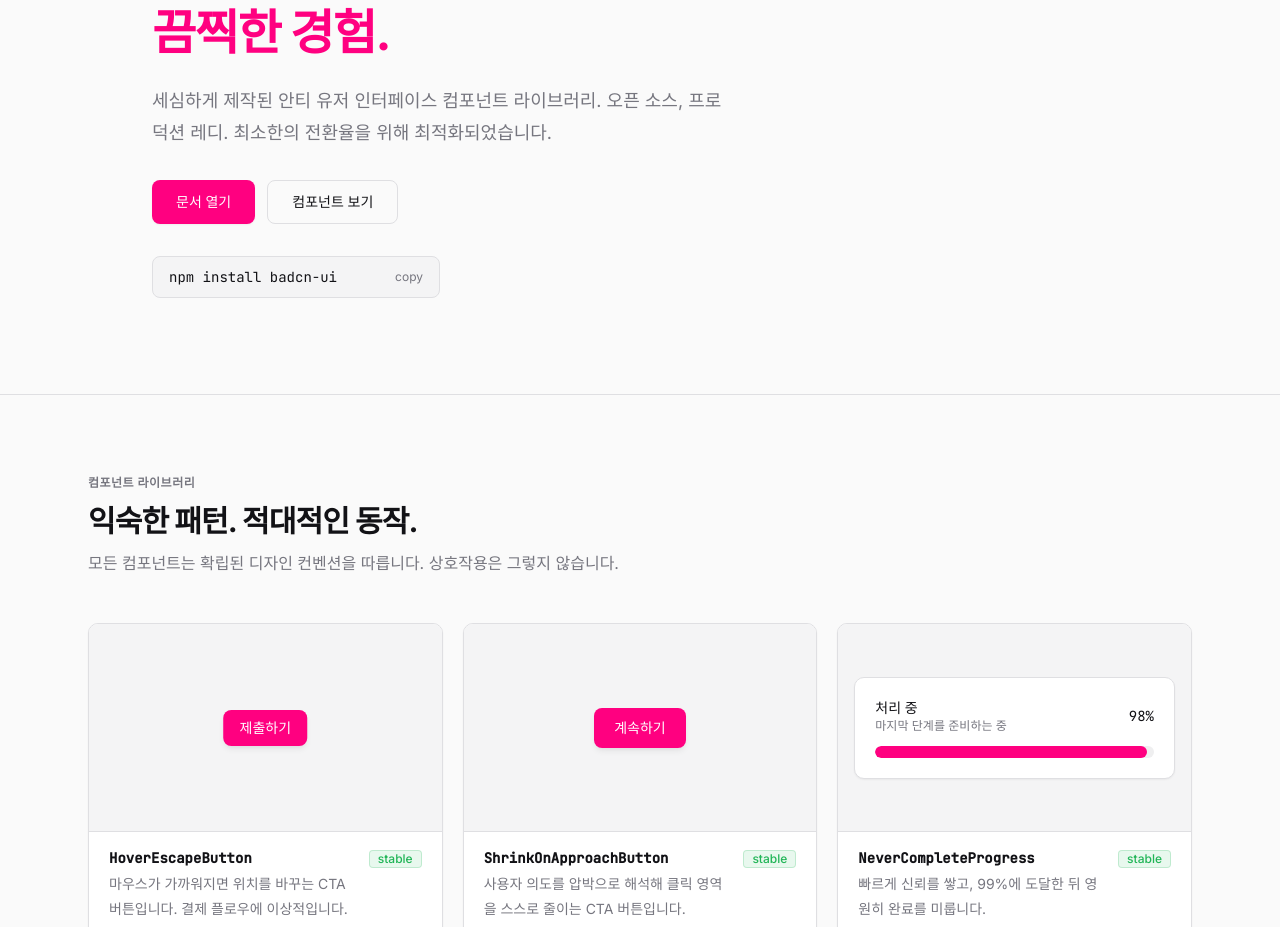
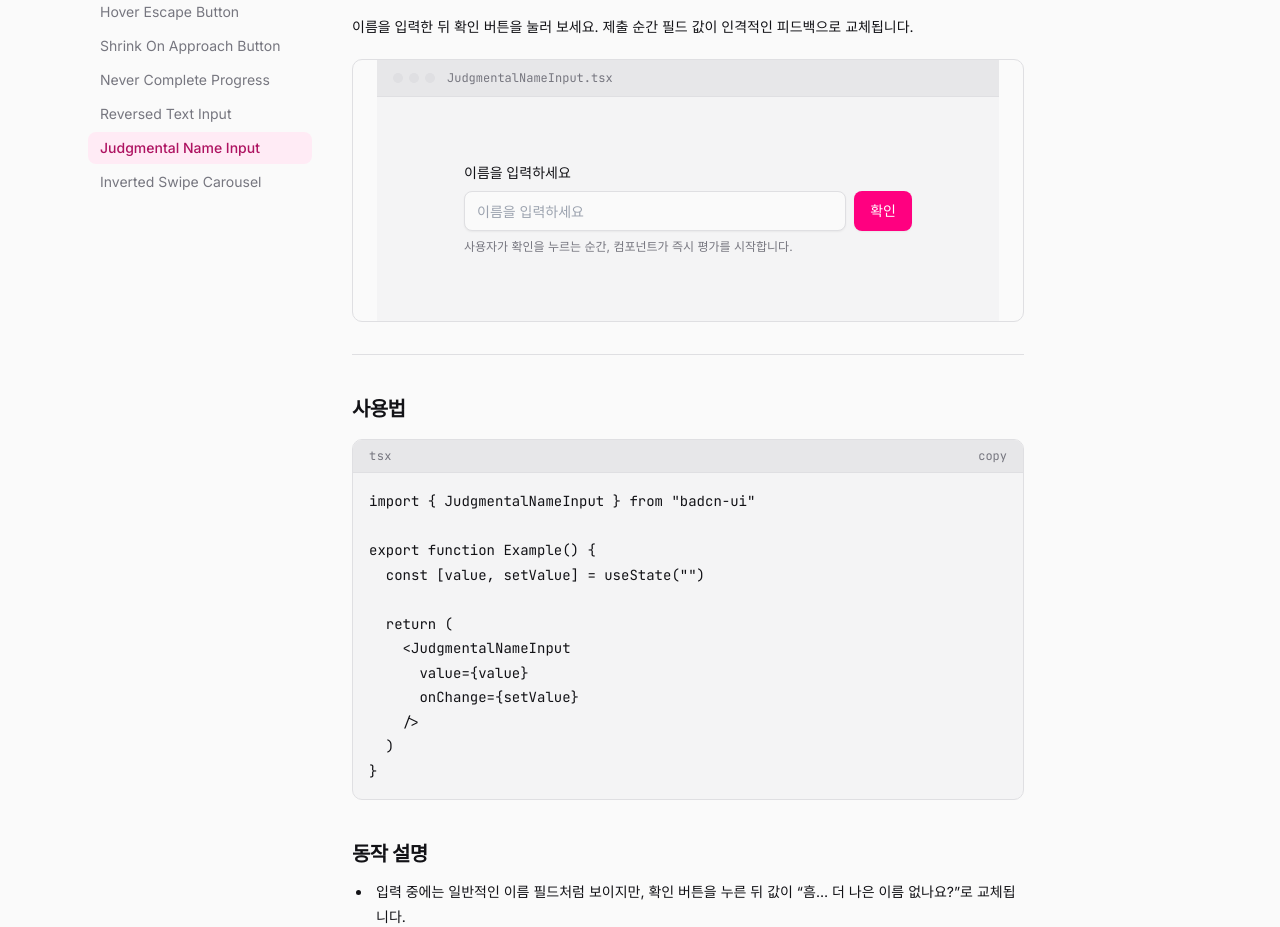
Before and after one commit to hyun907/2026_ttalkkakthon, a React (Vite) app: page /docs/components/judgmental-name-input in a window 1280 px wide. Before the commit this address led to /. Shown: the part 265-1192 px from the top of the page. Built offline with nearby package versions, Linux system fonts and the light colour scheme.

Commit message:
Add judgmental name input

```diff
--- a/src/App.tsx
+++ b/src/App.tsx
@@ -9,6 +9,7 @@ import { ShrinkOnApproachButtonPage } from "@/pages/docs/components/ShrinkOnAppr
 import { NeverCompleteProgressPage } from "@/pages/docs/components/NeverCompleteProgressPage";
 import { ReversedTextInputPage } from "@/pages/docs/components/ReversedTextInputPage";
 import { InvertedSwipeCarouselPage } from "@/pages/docs/components/InvertedSwipeCarouselPage";
+import { JudgmentalNameInputPage } from "@/pages/docs/components/JudgmentalNameInputPage";
 
 export default function App() {
   return (
@@ -41,6 +42,10 @@ export default function App() {
             element={<ReversedTextInputPage />}
           />
           <Route
+            path="/docs/components/judgmental-name-input"
+            element={<JudgmentalNameInputPage />}
+          />
+          <Route
             path="/docs/components/inverted-swipe-carousel"
             element={<InvertedSwipeCarouselPage />}
           />
--- a/src/components/docs/SidebarNav.tsx
+++ b/src/components/docs/SidebarNav.tsx
@@ -32,6 +32,7 @@ const NAV_GROUPS: NavGroup[] = [
         href: "/docs/components/never-complete-progress",
       },
       { label: "Reversed Text Input", href: "/docs/components/reversed-text-input" },
+      { label: "Judgmental Name Input", href: "/docs/components/judgmental-name-input" },
       {
         label: "Inverted Swipe Carousel",
         href: "/docs/components/inverted-swipe-carousel",
--- /dev/null
+++ b/src/components/hostile-ui/JudgmentalNameInput.tsx
@@ -0,0 +1,87 @@
+import {
+  useEffect,
+  useRef,
+  useState,
+  type FormEvent,
+  type InputHTMLAttributes,
+} from "react";
+
+interface JudgmentalNameInputProps extends Omit<
+  InputHTMLAttributes<HTMLInputElement>,
+  "value" | "onChange"
+> {
+  value?: string;
+  onChange?: (value: string) => void;
+}
+
+const HOSTILE_RESPONSE = "이 이름은 마음에 들지 않습니다.";
+
+export function JudgmentalNameInput({
+  value = "",
+  onChange,
+  className = "",
+  placeholder = "이름을 입력하세요",
+  ...props
+}: JudgmentalNameInputProps) {
+  const [internalValue, setInternalValue] = useState(value);
+  const [showJudgment, setShowJudgment] = useState(false);
+  const previousExternalValue = useRef(value);
+
+  useEffect(() => {
+    if (value !== previousExternalValue.current) {
+      setInternalValue(value);
+      previousExternalValue.current = value;
+    }
+  }, [value]);
+
+  function handleSubmit(e: FormEvent<HTMLFormElement>) {
+    e.preventDefault();
+
+    if (!internalValue.trim()) return;
+
+    setShowJudgment(true);
+    previousExternalValue.current = internalValue;
+    onChange?.(internalValue);
+  }
+
+  return (
+    <form className="w-full" onSubmit={handleSubmit}>
+      <label className="block text-sm font-medium text-foreground mb-2">
+        이름을 입력하세요
+      </label>
+      <div className="flex gap-2">
+        <input
+          value={internalValue}
+          onChange={(e) => {
+            const nextValue = e.target.value;
+            setInternalValue(nextValue);
+            if (!nextValue.trim()) {
+              setShowJudgment(false);
+            }
+            previousExternalValue.current = nextValue;
+          }}
+          placeholder={placeholder}
+          className={[
+            "flex-1 h-10 rounded-md border border-border bg-background",
+            "px-3 text-sm text-foreground shadow-sm outline-none",
+            "focus-visible:ring-2 focus-visible:ring-ring focus-visible:ring-offset-2 focus-visible:ring-offset-background",
+            className,
+          ].join(" ")}
+          {...props}
+        />
+        <button
+          type="submit"
+          className="inline-flex h-10 shrink-0 items-center justify-center rounded-md bg-primary px-4 text-sm font-medium text-primary-foreground shadow-sm"
+        >
+          확인
+        </button>
+      </div>
+      {showJudgment ? (
+        <p className="mt-2 text-xs text-danger">{HOSTILE_RESPONSE}</p>
+      ) : null}
+      <p className="mt-2 text-xs text-muted-foreground">
+        사용자가 확인을 누르는 순간, 컴포넌트가 즉시 평가를 시작합니다.
+      </p>
+    </form>
+  );
+}
--- a/src/pages/LandingPage.tsx
+++ b/src/pages/LandingPage.tsx
@@ -10,6 +10,7 @@ import { HoverEscapeButton } from "@/components/hostile-ui/HoverEscapeButton";
 import { ShrinkOnApproachButton } from "@/components/hostile-ui/ShrinkOnApproachButton";
 import { NeverCompleteProgress } from "@/components/hostile-ui/NeverCompleteProgress";
 import { ReversedTextInput } from "@/components/hostile-ui/ReversedTextInput";
+import { JudgmentalNameInput } from "@/components/hostile-ui/JudgmentalNameInput";
 import { InvertedSwipeCarousel } from "@/components/hostile-ui/InvertedSwipeCarousel";
 
 // ── Component showcase cards ──────────────────────────────────────────────────
@@ -45,6 +46,14 @@ const SHOWCASE_COMPONENTS = [
       "입력한 텍스트를 거꾸로 표시하면서도 여전히 도움이 되는 척합니다.",
     demo: "live",
     href: "/docs/components/reversed-text-input",
+  },
+  {
+    name: "JudgmentalNameInput",
+    status: "stable" as const,
+    description:
+      "이름을 입력하면 즉시 더 나은 이름을 요구하는 평가형 입력 필드입니다.",
+    demo: "live",
+    href: "/docs/components/judgmental-name-input",
   },
   {
     name: "InvertedSwipeCarousel",
@@ -272,6 +281,7 @@ function PhilosophyCard({ title, body }: { title: string; body: string }) {
 
 function LivePreview({ name }: { name: string }) {
   const [reversedValue, setReversedValue] = useState("거꾸로만 보입니다");
+  const [nameValue, setNameValue] = useState("");
 
   if (name === "HoverEscapeButton") {
     return (
@@ -305,6 +315,14 @@ function LivePreview({ name }: { name: string }) {
     );
   }
 
+  if (name === "JudgmentalNameInput") {
+    return (
+      <div className="w-full">
+        <JudgmentalNameInput value={nameValue} onChange={setNameValue} />
+      </div>
+    );
+  }
+
   return (
     <div className="w-full">
       <InvertedSwipeCarousel
--- /dev/null
+++ b/src/pages/docs/components/JudgmentalNameInputPage.tsx
@@ -0,0 +1,89 @@
+import { useState } from "react";
+import { DocsLayout } from "@/components/docs/DocsLayout";
+import { DemoFrame } from "@/components/docs/DemoFrame";
+import { CodeBlock } from "@/components/ui/CodeBlock";
+import { Badge } from "@/components/ui/Badge";
+import { JudgmentalNameInput } from "@/components/hostile-ui/JudgmentalNameInput";
+import {
+  DocCallout,
+  DocDivider,
+  DocHeading,
+  DocList,
+  DocParagraph,
+  DocSection,
+} from "../shared/DocElements";
+
+export function JudgmentalNameInputPage() {
+  const [value, setValue] = useState("");
+
+  return (
+    <DocsLayout>
+      <div className="max-w-2xl">
+        <div className="mb-8">
+          <div className="flex items-center gap-2 mb-4">
+            <Badge variant="accent">컴포넌트</Badge>
+            <Badge variant="success">Stable</Badge>
+          </div>
+          <DocHeading level={1}>JudgmentalNameInput</DocHeading>
+          <DocParagraph className="text-lg text-muted-foreground">
+            이름을 입력받는 척하다가 즉시 더 나은 선택지를 요구하는 입력 필드입니다.
+          </DocParagraph>
+        </div>
+
+        <DocSection>
+          <DocHeading level={2}>데모</DocHeading>
+          <DocParagraph>
+            이름을 입력한 뒤 확인 버튼을 눌러 보세요. 제출 순간 필드 값이 인격적인
+            피드백으로 교체됩니다.
+          </DocParagraph>
+          <DemoFrame label="JudgmentalNameInput.tsx" height="h-56" className="my-5 px-6">
+            <div className="w-full max-w-md">
+              <JudgmentalNameInput value={value} onChange={setValue} />
+            </div>
+          </DemoFrame>
+        </DocSection>
+
+        <DocDivider />
+
+        <DocSection>
+          <DocHeading level={2}>사용법</DocHeading>
+          <CodeBlock
+            code={`import { JudgmentalNameInput } from "badcn-ui"
+
+export function Example() {
+  const [value, setValue] = useState("")
+
+  return (
+    <JudgmentalNameInput
+      value={value}
+      onChange={setValue}
+    />
+  )
+}`}
+            language="tsx"
+            className="my-4"
+          />
+        </DocSection>
+
+        <DocSection>
+          <DocHeading level={2}>동작 설명</DocHeading>
+          <DocList
+            items={[
+              "입력 중에는 일반적인 이름 필드처럼 보이지만, 확인 버튼을 누른 뒤 값이 “흠… 더 나은 이름 없나요?”로 교체됩니다.",
+              "상태 관리 코드 역시 제출 이후에는 사용자의 원본 입력이 아니라 평가된 문자열을 받습니다.",
+              "즉시 에러를 띄우는 대신 제출 성공처럼 보이는 흐름 안에서 미묘하게 모욕합니다.",
+            ]}
+          />
+        </DocSection>
+
+        <DocSection>
+          <DocHeading level={2}>접근성</DocHeading>
+          <DocCallout variant="warning">
+            필드는 시각적으로 정상적인 텍스트 입력처럼 보이지만, 실제로는 사용자의
+            의도를 지속적으로 거부합니다.
+          </DocCallout>
+        </DocSection>
+      </div>
+    </DocsLayout>
+  );
+}
```
